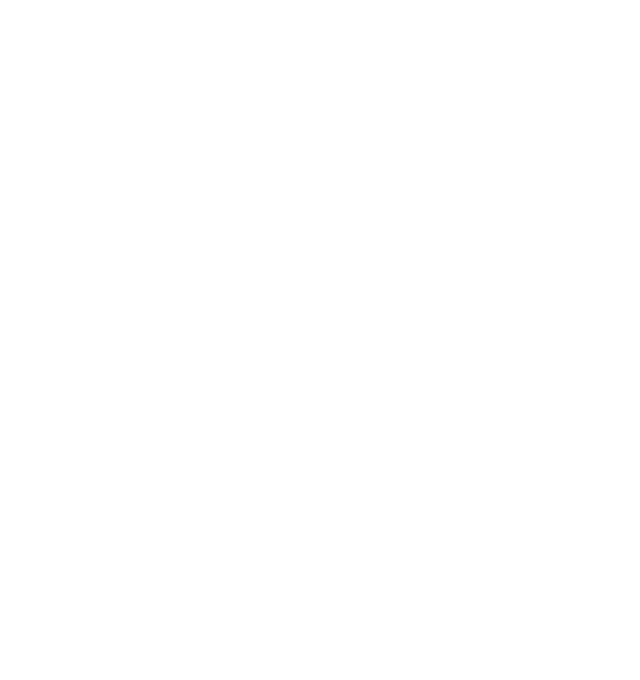
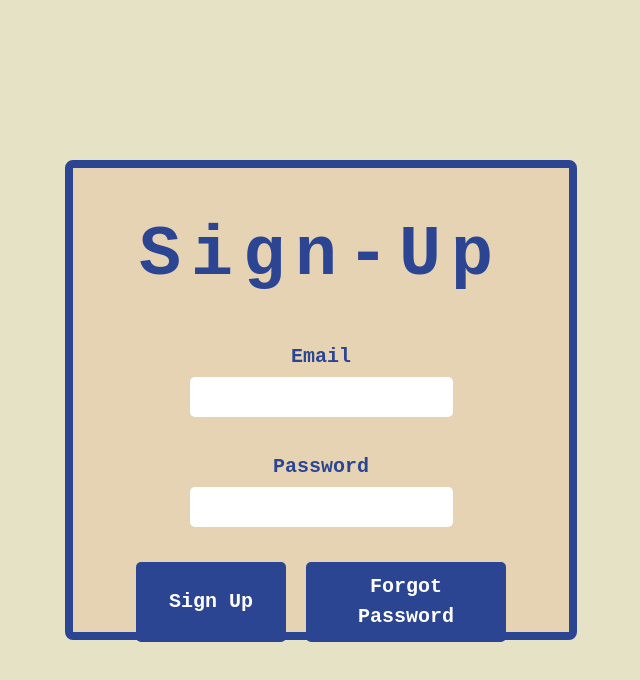
Before and after one commit to Sisifos496/AP_CSA_YHP_Lost_And_Found_Tracker, a React (Vite) app: page / in a window 1280 px wide. Shown: the top 680 px of the page, without its empty margins (319-959 px from the left). Built offline with nearby package versions, Linux system fonts and the light colour scheme.

Commit message:
first draft

```diff
--- a/package.json
+++ b/package.json
@@ -10,6 +10,7 @@
     "preview": "vite preview"
   },
   "dependencies": {
+    "@supabase/supabase-js": "^2.95.3",
     "react": "^19.2.0",
     "react-dom": "^19.2.0",
     "react-router-dom": "^7.9.5"
--- a/src/main.tsx
+++ b/src/main.tsx
@@ -6,16 +6,18 @@ import './index.css'
 
 import Login from './pages/Login.tsx'
 import Signup from './pages/Signup.tsx'
-import ForgotPass from './pages/ForgotPass.tsx'
+import LostFound from './pages/LostFound.tsx'
+import Admin from './pages/Admin.tsx'
 
 createRoot(document.getElementById('root')!).render(
   <StrictMode>
     <BrowserRouter>
       <Routes>
-        <Route index element={<Login />} />
+        <Route index element={<Signup />} />
         <Route path="login" element={<Login />} />
         <Route path="signup" element={<Signup />} />
-        <Route path="forgotpass" element={<ForgotPass />} />
+        <Route path="lostfound" element={<LostFound />} />
+        <Route path="admin" element={<Admin />} />
       </Routes>
     </BrowserRouter>
   </StrictMode>,
--- /dev/null
+++ b/src/pages/Admin.tsx
@@ -0,0 +1,49 @@
+import { useState, ChangeEvent } from "react";
+import { supabase } from "../supabaseClient";
+
+function Admin() {
+    const [uploading, setUploading] = useState(false);
+
+    const handleUpload = async (event: ChangeEvent<HTMLInputElement>) => {
+        try {
+            setUploading(true);
+
+            if (!event.target.files || event.target.files.length === 0) {
+                throw new Error('You must select an image to upload.');
+            }
+
+            const file = event.target.files[0];
+
+            const folderName = "Lost Items";
+
+            const fileExt = file.name.split('.').pop();
+            const fileName = `${Math.random()}.${fileExt}`;
+            const filePath = `${folderName}/${fileName}`;
+
+            const { data, error } = await supabase.storage
+                .from('Lost Items')
+                .upload(filePath, file);
+
+            if (error) {
+                throw error;
+            }
+
+            alert('File uploaded to folder successfully!');
+            console.log('Uploaded:', data);
+
+        } catch (error: any) {
+            alert(error.message);
+        } finally {
+            setUploading(false);
+        }
+    }
+
+    return (
+        <div className="bg-[#e6e2c5] text-[#3d348b] h-screen p-10">
+            <h2 className="text-2xl mb-4 font-bold">Upload to Folder</h2>
+            <input type="file" onChange={handleUpload} disabled={uploading} />
+        </div>
+    )
+}
+
+export default Admin;
--- a/src/pages/Login.tsx
+++ b/src/pages/Login.tsx
@@ -1,9 +1,84 @@
+import React, { useState } from "react";
+import { supabase } from "../supabaseClient";
+
 function Login() {
+  const [email, setEmail] = useState<string>("");
+  const [password, setPassword] = useState<string>("");
+  const [loading, setLoading] = useState<boolean>(false);
+
+  const handleLogin = async (e: any) => {
+    e.preventDefault();
+    setLoading(true);
+
+    const { data, error } = await supabase.auth.signInWithPassword({
+      email: email,
+      password: password,
+    });
+
+    if (error) {
+      alert(error.message);
+    } else {
+      alert("Login successful!");
+      console.log("Session data:", data.session);
+    }
+    setLoading(false);
+  };
 
   return (
-    <>
-    </>
-  )
+    <div className="bg-[#e6e2c5] text-[#3d348b]">
+      <div className="flex justify-center items-center h-screen">
+        <div className="bg-[#e6d3b3] text-[#2b4593] font-bold border-[8px] border-[#2b4593] rounded-[8px] xl:w-[40%] w-[70%] xl:h-[60%] h-[40%]">
+          <div className="flex justify-center md:text-[70px] text-[20px] pt-[7%]">
+            <p className="tracking-[10px]">Login</p>
+          </div>
+
+          <form onSubmit={handleLogin} className="flex flex-col justify-center md:text-[20px] text-[15x]">
+            <div className="flex flex-col pt-[7%] gap-[5%]">
+              <div className="text-center"><p>Email</p></div>
+              <div className="flex justify-center pt-[1%]">
+                <input
+                  className="outline-none rounded-[5px] p-[5px] text-black"
+                  type="email"
+                  value={email}
+                  onChange={(e: any) => setEmail(e.target.value)}
+                  required
+                />
+              </div>
+            </div>
+
+            <div className="flex flex-col pt-[7%] gap-[5%]">
+              <div className="text-center"><p>Password</p></div>
+              <div className="flex justify-center pt-[1%]">
+                <input
+                  className="outline-none rounded-[5px] p-[5px] text-black"
+                  type="password"
+                  value={password}
+                  onChange={(e: any) => setPassword(e.target.value)}
+                  required
+                />
+              </div>
+            </div>
+
+            <div className="flex flex-row justify-center pt-[7%]">
+              <button
+                type="submit"
+                disabled={loading}
+                className="bg-[#2b4593] text-white font-bold rounded-[5px] px-[20px] py-[10px] mr-[20px] xl:w-[150px] hover:bg-[#3d348b] disabled:opacity-50"
+              >
+                {loading ? "Loading..." : "Login"}
+              </button>
+              <button
+                type="button"
+                className="bg-[#2b4593] text-white font-bold rounded-[5px] px-[20px] py-[10px] xl:w-[200px] hover:bg-[#3d348b]"
+              >
+                Forgot Password
+              </button>
+            </div>
+          </form>
+        </div>
+      </div>
+    </div>
+  );
 }
 
-export default Login
+export default Login;
--- /dev/null
+++ b/src/pages/LostFound.tsx
@@ -0,0 +1,76 @@
+import React, { useEffect, useState } from "react";
+import { supabase } from "../supabaseClient";
+
+function LostFound() {
+    const [imageUrls, setImageUrls] = useState<string[]>([]);
+    const [loading, setLoading] = useState<boolean>(true);
+
+    useEffect(() => {
+        fetchImages();
+    }, []);
+
+    const fetchImages = async () => {
+        try {
+            setLoading(true);
+            const folderName = 'Lost Items';
+
+            const { data, error } = await supabase.storage
+                .from('Lost Items')
+                .list(folderName, {
+                    limit: 100,
+                    offset: 0,
+                    sortBy: { column: 'created_at', order: 'desc' },
+                });
+
+            if (error) {
+                throw error;
+            }
+
+            const validFiles = data?.filter((file) => file.name !== '.emptyFolderPlaceholder') || [];
+
+            const urls = validFiles.map((file) => {
+                const { data: publicUrlData } = supabase.storage
+                    .from('Lost Items')
+                    .getPublicUrl(`${folderName}/${file.name}`);
+
+                return publicUrlData.publicUrl;
+            });
+
+            setImageUrls(urls);
+
+        } catch (error: any) {
+            console.error("Error fetching images:", error.message);
+            alert("Could not load images.");
+        } finally {
+            setLoading(false);
+        }
+    };
+
+    return (
+        <div className="bg-[#e6e2c5] text-[#3d348b] min-h-screen p-10">
+            <div className="flex justify-center md:text-[50px] text-[30px] font-bold text-[#2b4593] mb-10">
+                <p className="tracking-[10px]">LOST & FOUND</p>
+            </div>
+
+            {loading ? (
+                <div className="text-center text-xl font-bold">Loading items...</div>
+            ) : imageUrls.length === 0 ? (
+                <div className="text-center text-xl">No lost items reported yet.</div>
+            ) : (
+                <div className="grid grid-cols-1 md:grid-cols-3 lg:grid-cols-4 gap-6">
+                    {imageUrls.map((url, index) => (
+                        <div key={index} className="bg-[#e6d3b3] border-[4px] border-[#2b4593] rounded-[8px] p-2 flex flex-col items-center">
+                            <img
+                                src={url}
+                                alt={`Lost item ${index}`}
+                                className="w-full h-48 object-cover rounded-[4px]"
+                            />
+                        </div>
+                    ))}
+                </div>
+            )}
+        </div>
+    );
+}
+
+export default LostFound;
--- a/src/pages/Signup.tsx
+++ b/src/pages/Signup.tsx
@@ -1,4 +1,28 @@
+import { useState } from "react";
+import { supabase } from "../supabaseClient";
+
 function Signup() {
+  const [email, setEmail] = useState("");
+  const [password, setPassword] = useState("");
+  const [loading, setLoading] = useState(false);
+
+  const handleSignup = async (e : any) => {
+    e.preventDefault();
+    setLoading(true);
+
+    const { data, error } = await supabase.auth.signUp({
+      email: email,
+      password: password,
+    });
+
+    if (error) {
+      alert(error.message);
+    } else {
+      alert("Check your email for the confirmation link!");
+      console.log("User saved:", data.user);
+    }
+    setLoading(false);
+  };
 
   return (
     <div className="bg-[#e6e2c5] text-[#3d348b]">
@@ -7,30 +31,54 @@ function Signup() {
           <div className="flex justify-center md:text-[70px] text-[20px] pt-[7%]">
             <p className="tracking-[10px]">Sign-Up</p>
           </div>
-          <div className="flex flex-col justify-center md:text-[20px] text-[15x]">
+
+          <form onSubmit={handleSignup} className="flex flex-col justify-center md:text-[20px] text-[15x]">
             <div className="flex flex-col pt-[7%] gap-[5%]">
               <div className="text-center"><p>Email</p></div>
-              <div className="flex justify-center pt-[1%]"><input className="outline-none rounded-[5px] p-[5px]" type="email" /></div>
+              <div className="flex justify-center pt-[1%]">
+                <input
+                  className="outline-none rounded-[5px] p-[5px] text-black"
+                  type="email"
+                  value={email}
+                  onChange={(e) => setEmail(e.target.value)}
+                  required
+                />
+              </div>
             </div>
+
             <div className="flex flex-col pt-[7%] gap-[5%]">
               <div className="text-center"><p>Password</p></div>
-              <div className="flex justify-center pt-[1%]"><input className="outline-none rounded-[5px] p-[5px]" type="password" /></div>
-            </div>
-          </div>
-          <div>
-            <div className="flex flex-row justify-center pt-[7%]">
-              <div>
-                <button className="bg-[#2b4593] text-white font-bold rounded-[5px] px-[20px] py-[10px] mr-[20px] xl:w-[150px] hover:bg-[#3d348b]">Sign Up</button>
-              </div>
-              <div>
-                <button className="bg-[#2b4593] text-white font-bold rounded-[5px] px-[20px] py-[10px] xl:w-[200px] hover:bg-[#3d348b]">Forgot Password</button>
+              <div className="flex justify-center pt-[1%]">
+                <input
+                  className="outline-none rounded-[5px] p-[5px] text-black"
+                  type="password"
+                  value={password}
+                  onChange={(e) => setPassword(e.target.value)}
+                  required
+                />
               </div>
             </div>
-          </div>
+
+            <div className="flex flex-row justify-center pt-[7%]">
+              <button
+                type="submit"
+                disabled={loading}
+                className="bg-[#2b4593] text-white font-bold rounded-[5px] px-[20px] py-[10px] mr-[20px] xl:w-[150px] hover:bg-[#3d348b] disabled:opacity-50"
+              >
+                {loading ? "Loading..." : "Sign Up"}
+              </button>
+              <button
+                type="button"
+                className="bg-[#2b4593] text-white font-bold rounded-[5px] px-[20px] py-[10px] xl:w-[200px] hover:bg-[#3d348b]"
+              >
+                Forgot Password
+              </button>
+            </div>
+          </form>
         </div>
       </div>
     </div>
-  )
+  );
 }
 
-export default Signup
+export default Signup;
```
Also changed, not shown: src/pages/ForgotPass.tsx (deleted, +0 -9 lines), 2 other files (tests, documents, lock files or other folders).
